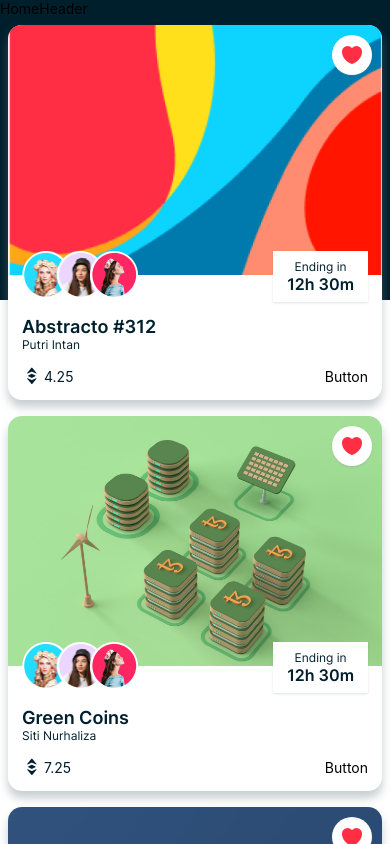
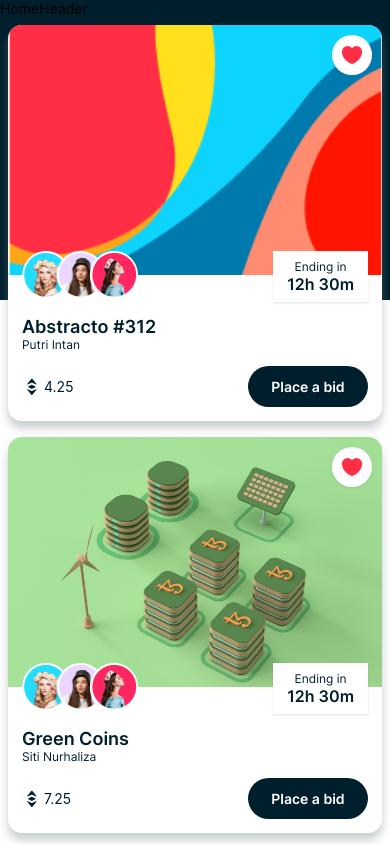
Before and after one commit to HtetOoNaing/react-native-nft-marketplace, a React Native app: screen /Home in a window 390 px wide. Shown: the top 844 px of the page. Built offline with nearby package versions, Linux system fonts and the light colour scheme.

Commit message:
add RectButton in NFTCard

```diff
--- a/components/Button.js
+++ b/components/Button.js
@@ -1,6 +1,6 @@
 import { View, Text, TouchableOpacity, Image } from "react-native";
 import React from "react";
-import { COLORS, SHADOWS, SIZES } from "../constants";
+import { COLORS, FONTS, SHADOWS, SIZES } from "../constants";
 
 export const CircleButton = ({ imgUrl, handlePress, ...props }) => {
   return (
@@ -27,10 +27,28 @@
   );
 };
 
-export const RectButton = () => {
+export const RectButton = ({ minWidth, fontSize, handlePress, ...props }) => {
   return (
-    <View>
-      <Text>Button</Text>
-    </View>
+    <TouchableOpacity
+      style={{
+        backgroundColor: COLORS.primary,
+        borderRadius: SIZES.extraLarge,
+        minWidth: minWidth,
+        padding: SIZES.small,
+        ...props,
+      }}
+      onPress={handlePress}
+    >
+      <Text
+        style={{
+          fontFamily: FONTS.semiBold,
+          fontSize: fontSize,
+          color: COLORS.white,
+          textAlign: "center",
+        }}
+      >
+        Place a bid
+      </Text>
+    </TouchableOpacity>
   );
 };
--- a/components/NFTCard.js
+++ b/components/NFTCard.js
@@ -47,7 +47,11 @@
           }}
         >
           <EthPrice price={data.price} />
-          <RectButton />
+          <RectButton
+            minWidth={120}
+            fontSize={SIZES.font}
+            handlePress={() => navigation.navigate("Details", { data })}
+          />
         </View>
       </View>
     </View>
```
